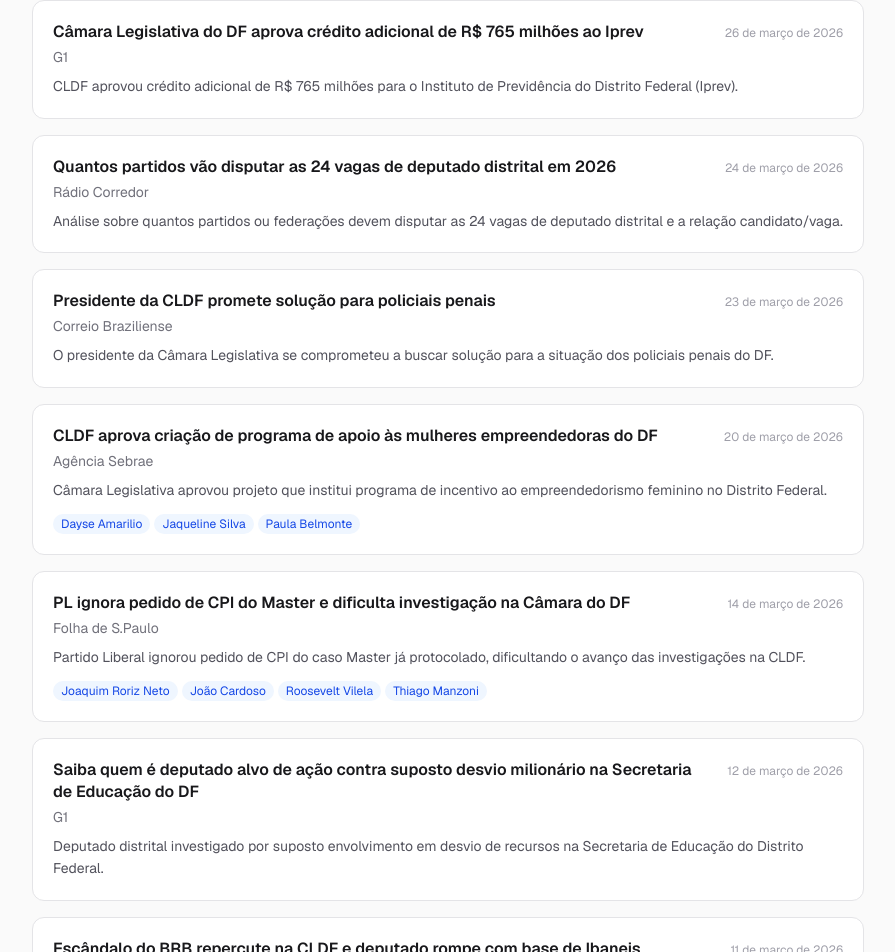
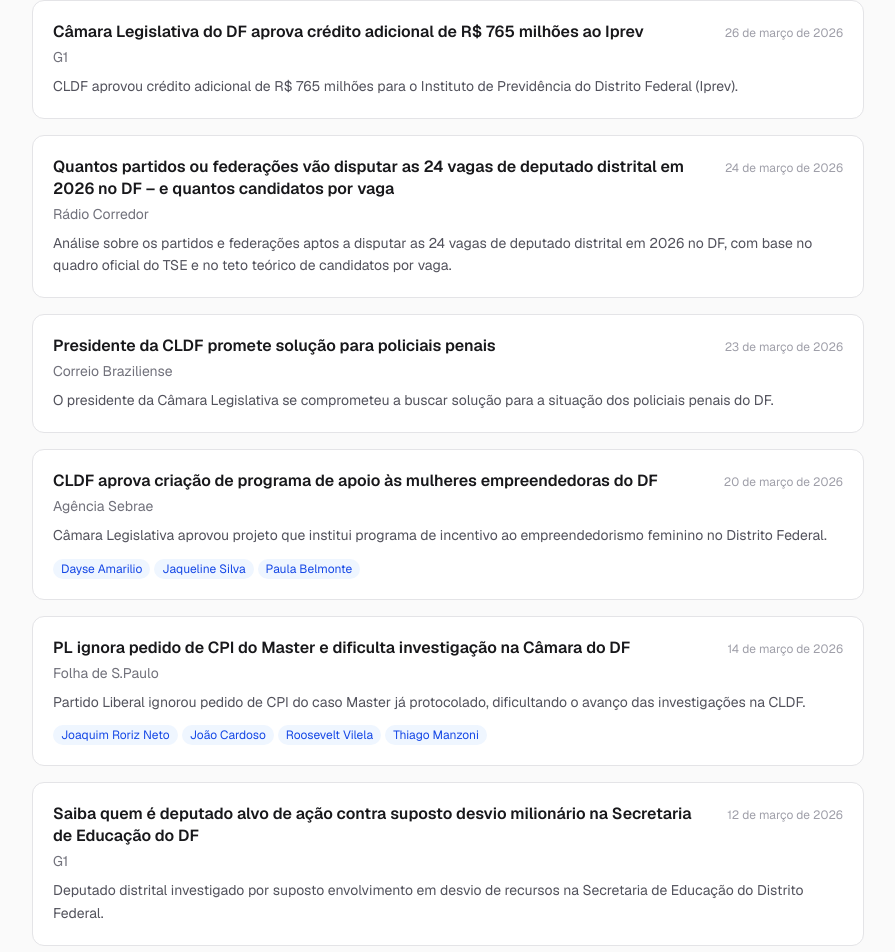
Before and after one commit to gustavomelofr/deputados-distritais-df-2026, a Next.js app: page /noticias in a window 1280 px wide. Shown: the part 1146-2098 px from the top of the page, without its empty margins (336-1231 px from the left). Built offline with nearby package versions, Linux system fonts and the light colour scheme.

Commit message:
feat(loop): atualização aprovada 2026-07-27T16-23-59-739Z (#111)
Co-authored-by: Agente Contínuo <agente@deputadosdistritais.dev>

```diff
--- a/src/data/noticias.ts
+++ b/src/data/noticias.ts
@@ -65,26 +65,35 @@ export const noticias: Noticia[] = [
     id: 'n6',
     titulo: 'Câmara Legislativa do DF aprova crédito adicional de R$ 765 milhões ao Iprev',
     fonte: 'G1',
-    url: 'https://g1.globo.com',
+    url: 'https://g1.globo.com/df/distrito-federal/noticia/2026/03/26/camara-legislativa-do-df-aprova-credito-adicional-de-r-765-milhoes-ao-iprev-veja-detalhes.ghtml',
     data: '2026-03-26',
+    coletadaEm: '2026-07-27',
+    verificadaEm: '2026-07-27',
+    tipo: 'atividade_legislativa',
     resumo: 'CLDF aprovou crédito adicional de R$ 765 milhões para o Instituto de Previdência do Distrito Federal (Iprev).',
     deputadosRelacionados: [],
   },
   {
     id: 'n7',
-    titulo: 'Quantos partidos vão disputar as 24 vagas de deputado distrital em 2026',
+    titulo: 'Quantos partidos ou federações vão disputar as 24 vagas de deputado distrital em 2026 no DF – e quantos candidatos por vaga',
     fonte: 'Rádio Corredor',
-    url: 'https://radiocorredor.com.br',
+    url: 'https://radiocorredor.com.br/numeros-eleitorais/quantos-partidos-ou-federacoes-vao-disputar-as-24-vagas-de-deputado-distrital-em-2026-no-df-e-quantos-candidatos-por-vaga/',
     data: '2026-03-24',
-    resumo: 'Análise sobre quantos partidos ou federações devem disputar as 24 vagas de deputado distrital e a relação candidato/vaga.',
+    coletadaEm: '2026-07-27',
+    verificadaEm: '2026-07-27',
+    tipo: 'posicao_politica',
+    resumo: 'Análise sobre os partidos e federações aptos a disputar as 24 vagas de deputado distrital em 2026 no DF, com base no quadro oficial do TSE e no teto teórico de candidatos por vaga.',
     deputadosRelacionados: [],
   },
   {
     id: 'n8',
     titulo: 'Presidente da CLDF promete solução para policiais penais',
     fonte: 'Correio Braziliense',
-    url: 'https://www.correiobraziliense.com.br',
+    url: 'https://www.correiobraziliense.com.br/cidades-df/2026/03/7381966-presidente-da-cldf-promete-solucao-para-policiais-penais.html',
     data: '2026-03-23',
+    coletadaEm: '2026-07-27',
+    verificadaEm: '2026-07-27',
+    tipo: 'atividade_legislativa',
     resumo: 'O presidente da Câmara Legislativa se comprometeu a buscar solução para a situação dos policiais penais do DF.',
     deputadosRelacionados: [],
   },
@@ -92,8 +101,11 @@ export const noticias: Noticia[] = [
     id: 'n9',
     titulo: 'CLDF aprova criação de programa de apoio às mulheres empreendedoras do DF',
     fonte: 'Agência Sebrae',
-    url: 'https://agenciasebrae.com.br',
+    url: 'https://agenciasebrae.com.br/economia-e-politica/cldf-aprova-criacao-de-programa-de-apoio-as-mulheres-empreendedoras-do-df/',
     data: '2026-03-20',
+    coletadaEm: '2026-07-27',
+    verificadaEm: '2026-07-27',
+    tipo: 'atividade_legislativa',
     resumo: 'Câmara Legislativa aprovou projeto que institui programa de incentivo ao empreendedorismo feminino no Distrito Federal.',
     deputadosRelacionados: ['dayse-amarilio', 'jaqueline-silva', 'paula-belmonte'],
   },
@@ -101,8 +113,11 @@ export const noticias: Noticia[] = [
     id: 'n10',
     titulo: 'PL ignora pedido de CPI do Master e dificulta investigação na Câmara do DF',
     fonte: 'Folha de S.Paulo',
-    url: 'https://www1.folha.uol.com.br',
+    url: 'https://www1.folha.uol.com.br/colunas/painel/2026/03/pl-ignora-pedido-de-cpi-do-master-ja-apresentado-e-dificulta-investigacao-na-camara-do-df.shtml',
     data: '2026-03-14',
+    coletadaEm: '2026-07-27',
+    verificadaEm: '2026-07-27',
+    tipo: 'posicao_politica',
     resumo: 'Partido Liberal ignorou pedido de CPI do caso Master já protocolado, dificultando o avanço das investigações na CLDF.',
     deputadosRelacionados: ['joaquim-roriz-neto', 'joao-cardoso', 'roosevelt-vilela', 'thiago-manzoni'],
   },
```
Also changed, not shown: 1 other file (tests, documents, lock files or other folders).
